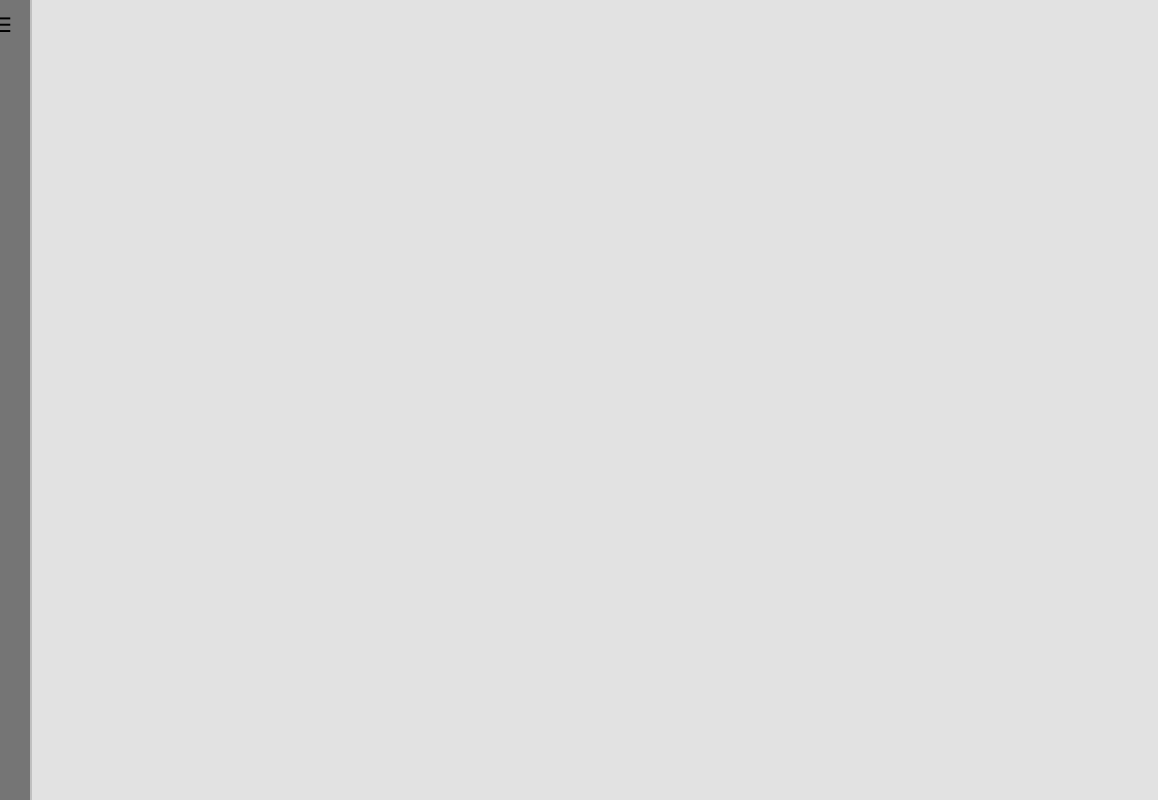
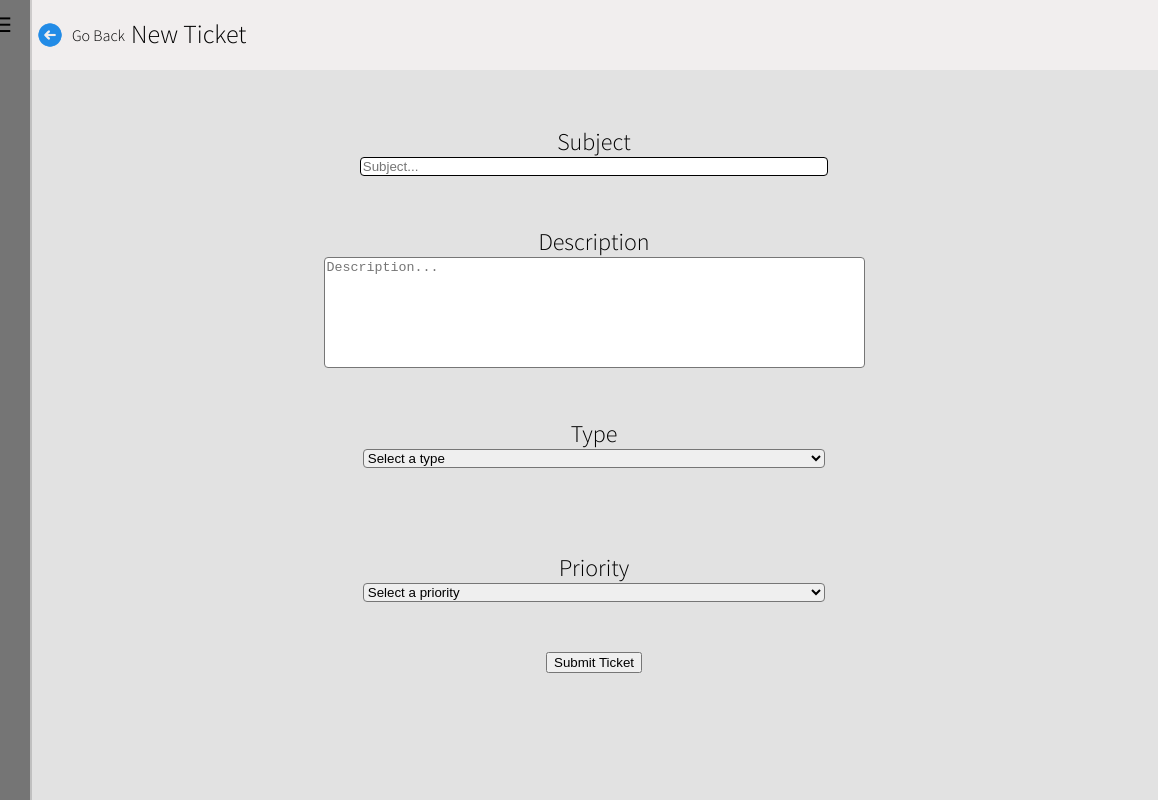
Before and after one commit to nneiten1/TicketSoftware, an Electron app: page electron-app/pages/newTicket.html in a window 1280 px wide. Shown: the full height of the page, 122-1280 px from the left. Drawn offline with Linux system fonts and the light colour scheme.

Commit message:
forgot to commit yesterday, need to save my work. basically finishing up the submit ticket page, still needs javascript functionality, next will probably be finalizing the flow with everything such as sending tickets that are closed to an archive page that will just query the Zammad database to retrieve a certain ticket

```diff
--- a/electron-app/css/main.css
+++ b/electron-app/css/main.css
@@ -153,7 +153,7 @@ body{
     opacity: 0;
 }
 
-.main-content{
+.main-content-dash{
     flex: 1;
     padding: 20px;
     overflow-y: auto;
--- /dev/null
+++ b/electron-app/css/newTicket.css
@@ -0,0 +1,135 @@
+
+
+.main-content-new-tix{
+    flex: 1;
+    overflow-y: auto;
+    min-width: 0;
+    background-color: rgb(226, 226, 226);
+    font-family: "CustomFont", sans-serif;
+}
+
+
+
+.ticket-form{
+    display: flex;
+    flex-direction: column;
+    gap: 16px;
+    margin: 0 auto;
+    width: 100%;
+    max-width: 1200px;
+}
+
+.parent-for-header{
+    display: flex;
+    align-items: start;
+    background-color: rgb(241, 238, 238);
+}
+
+.go-back-arrow-header{
+    display:flex;
+    flex-direction: row;
+
+    padding: 20px 0 20px 0;
+}
+
+.go-back-arrow-header button{
+    font-family: "CustomFont", sans-serif;
+    font-size: 26;
+}
+
+.new-tix-header-go-back{
+    background-color: transparent;
+    border: none;
+    cursor: pointer;
+    display: flex;
+    align-items: center;
+    gap: 8px;
+    background: none;
+    border: none;
+    cursor: pointer;
+    font-size: 1rem;
+}
+
+.new-tix-header-go-back img{
+    width: 28x;
+    height: 28px;
+}
+
+.new-ticket-header{
+    display: flex;
+    flex-direction: row;
+    padding: 17px 0 20px 0;
+    font-size: 26px;
+    align-items: center;
+}
+
+
+
+.subject-field{
+    margin-top: 5%;
+    display: flex;
+    flex-direction: column;
+    align-items: center;
+    font-size: 24px;
+}
+
+.subject-field input{
+    width: 41%;
+    border-radius: 4px;
+    border: 1px solid black;
+}
+
+.description-field{
+    margin-top: 3%;
+    display: flex;
+    flex-direction: column;
+    align-items: center;
+    font-size: 24px;
+}
+
+.description-field input{
+    width: 37%;
+    padding-bottom: 5%;
+    border-radius: 4px;
+    border: 1px solid black;
+}
+
+textarea{
+    resize: none;
+    border-radius: 4px;
+}
+
+.priority-box{
+    margin-top: 6%;
+    display: flex;
+    flex-direction: column;
+    align-items: center;
+    font-size: 24px;
+    border-radius: 4px;
+}
+
+.priority-box select{
+    width: 41%;
+    border-radius: 4px;
+}
+
+.type-of-problem{
+    margin-top: 3%;
+    display: flex;
+    flex-direction: column;
+    align-items: center;
+    font-size: 24px;
+}
+
+.type-of-problem select{
+    width: 41%;
+    border-radius: 4px;
+}
+
+.submit-ticket-btn{
+    margin-top: 3%;
+    display: flex;
+    flex-direction: column;
+    align-items: center;
+    font-size: 24px;
+}
--- a/electron-app/index.js
+++ b/electron-app/index.js
@@ -7,7 +7,7 @@ const createWindow = () => {
 
   win.maximize();
   win.show();
-  win.setMenu(null);
+  // win.setMenu(null);
 
   win.loadFile('pages/dash.html')
   // win.webContents.openDevTools()
--- a/electron-app/js/tabs.js
+++ b/electron-app/js/tabs.js
@@ -6,7 +6,8 @@ const tbody = document.getElementById("table-body");
 const tabs = document.getElementById("ticketTabs");
 const searchInput = document.getElementById("search-ticket-input");
 const checkBoxAll = document.getElementById("select-all-checkbox")
-const checkBoxes = document.getElementById("select-check-boxes")
+const checkBoxes = document.getElementById("select-check-boxes");
+const editSelected = document.getElementById("edit-selected-btn");
 
 function fetchTickets() {
     // this will be replaced with the Zammad API call
@@ -81,7 +82,26 @@ function getInitialView() {
     return params.get("view" || "all");
 }
 
+function hideEditSelected(){
+    const selected = document.querySelectorAll(".row-select:checked")
+    if(selected.length === 0) {
+        editSelected.style.visibility = "hidden";
+    }
+    else if (selected.length === 1) {
+        editSelected.style.visibility = "visible";
+    }
+    else {
+        editSelected.style.visibility = "hidden";
+    }
+}
 
+document.addEventListener("change", (e) => {
+    if(e.target.classList.contains("row-select")) {
+        hideEditSelected();
+    }
+})
+
+hideEditSelected();
 
 // MUST DO STILL
 
@@ -91,6 +111,7 @@ function getInitialView() {
 // HAVE THE NUMBER OF TICKETS PRESENTED
 
 // ARCHIVE TAB?
+
 
 
 
--- a/electron-app/pages/newTicket.html
+++ b/electron-app/pages/newTicket.html
@@ -5,6 +5,7 @@
     <meta name="viewport" content="width=device-width, initial-scale=1.0">
     <title>test</title>
     <link rel="stylesheet" href="../css/main.css">
+    <link rel="stylesheet" href="../css/newTicket.css">
 </head>
 <body style="background-color: white;" >
     <div class="app-layout">
@@ -13,7 +14,7 @@
         <aside>
             <div id="mySideNav" class="sideNav">
                 <div>
-                    <img class="nav-image" src="../medina-county.png" alt="Logo" width="100px" height="100px">
+                    <img class="nav-image" src="../images/medina-county.png" alt="Logo" width="100px" height="100px">
                     <button id="collapseSideBtn" class="collapse-side-btn" style="font-size: 1.25rem;">☰</button>
                 </div>
 
@@ -30,7 +31,60 @@
                 </div>
             </div>
         </aside>
-        <main class="main-content">
+
+        <main class="main-content-new-tix">
+            <header class="parent-for-header" id="parent-id-for-header">
+                <div class="go-back-arrow-header" id="go-back-arrow-id">
+                    <button class="new-tix-header-go-back" id="header-go-back">
+                        <img src="../images/blue-back-arrow.png" alt="Back Arrow">
+                        Go Back
+                    </button>
+                </div>
+
+                <div class="new-ticket-header" id="new-ticket-header-id">
+                    New Ticket
+                </div>
+            </header>
+
+            <form class="ticket-form">
+                <div class="subject-field" id="subject-field-id">
+                    <label for="ticket-subject">Subject</label>
+                    <input type="text" id="ticket-subject" name="subject" placeholder="Subject..." maxlength="60" required>
+                </div>
+
+                <div class="description-field" id="description-field-id">
+                    <label for="ticket-description">Description</label>
+                    <textarea rows="7" cols = "65" name="ticket-description" placeholder="Description..."></textarea>
+                </div>
+
+                <div class="type-of-problem" id="type-of-problem-id">
+                    <label for="type-selection">Type</label>
+                    <select name="type-selection" id="type-selection-id" required>
+                        <option value="" disabled selected>Select a type</option>
+                        <option value="hardware">Hardware</option>
+                        <option value="software">Software</option>
+                        <option value="network">Network</option>
+                        <option value="accountsnaccess">Accounts & Access</option>
+                        <option value="services">Services</option>
+                        <option value="general">General</option>
+                    </select>
+                </div>
+
+                <div class="priority-box" id="priority-box-id">
+                    <label for="priority">Priority</label>
+                    <select name="priority" id="priority-select" required>
+                        <option value="" disabled selected>Select a priority</option>
+                        <option value="critical">Critical</option>
+                        <option value="high">High</option>
+                        <option value="medium">Medium</option>
+                        <option value="low">Low</option>
+                    </select>
+                </div>
+
+                <div class="submit-ticket-btn">
+                    <button class="submit-new-ticket-btn" id="submit-ticket-btn">Submit Ticket</button>
+                </div>
+            </form>
 
         </main>
 
```
Also changed, not shown: electron-app/pages/dash.html (+2 -2 lines), electron-app/images/blue-back-arrow.png (added), electron-app/images/logo.png (renamed from electron-app/logo.png), electron-app/images/medina-county.png (renamed from electron-app/medina-county.png), 1 other file.
